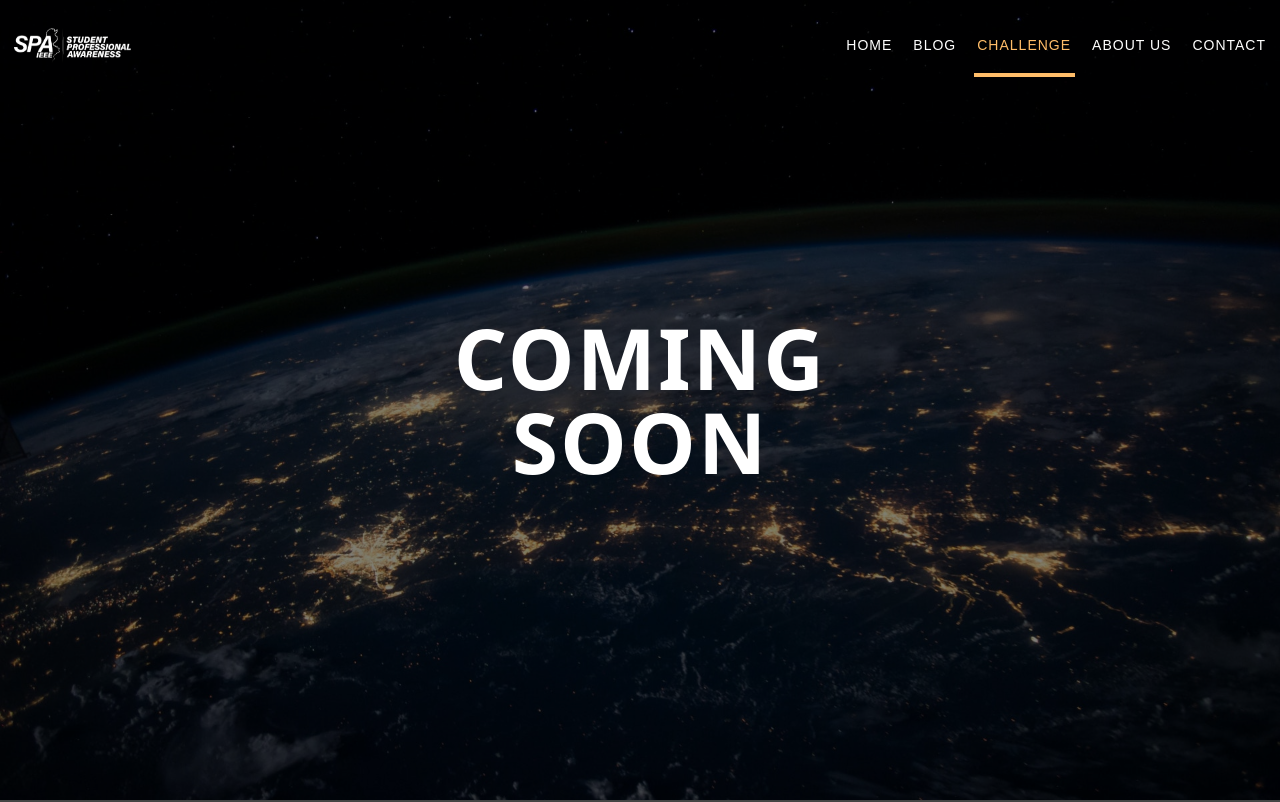
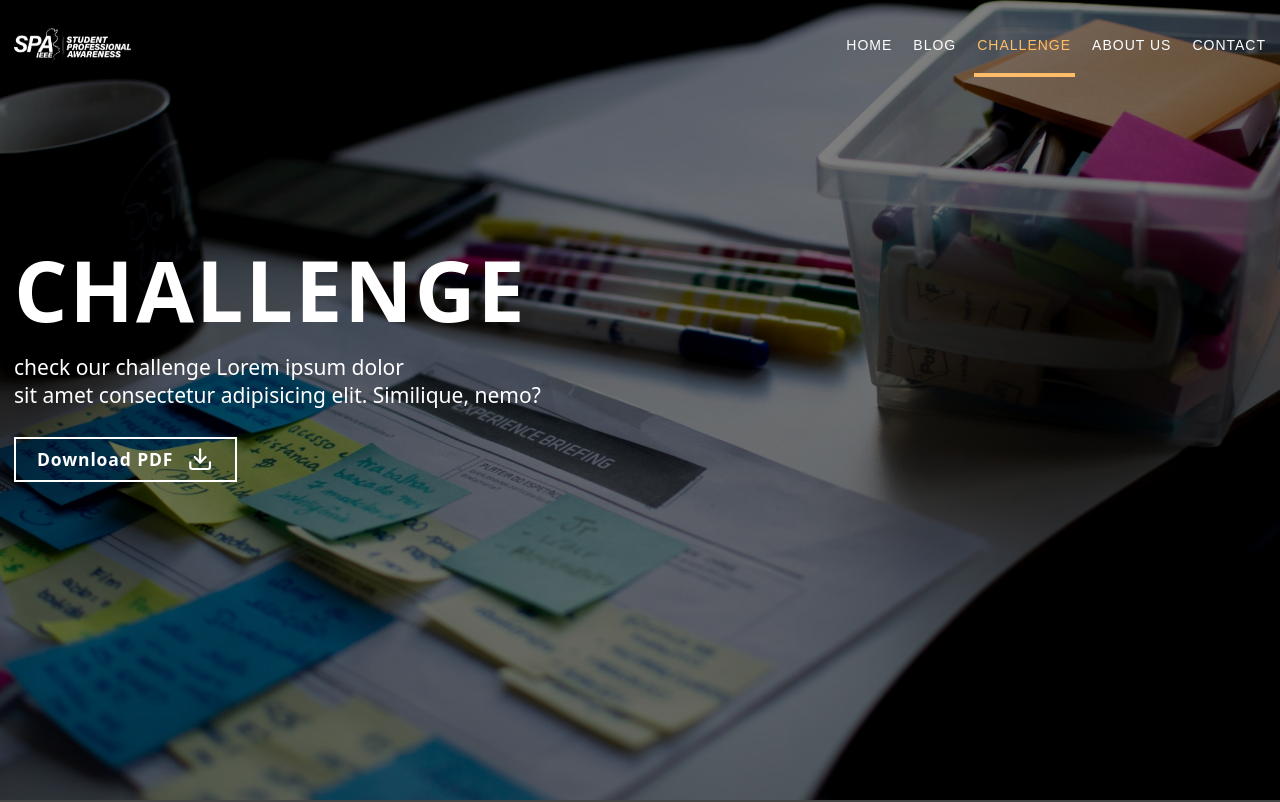
Before and after one commit to wadhah101/spax-website, a Next.js app: page /challenge in a window 1280 px wide. Shown: the top 802 px of the page. Built offline with nearby package versions, Linux system fonts and the light colour scheme; a web font is replaced by a local one.

Commit message:
added cdc

```diff
--- a/components/pages/challenge/Banner/index.tsx
+++ b/components/pages/challenge/Banner/index.tsx
@@ -1,30 +1,39 @@
 import * as React from 'react'
-import BannerWithImage from '../../../template/BannerWithImage'
-import styles from './banner.module.scss'
-import * as fa from 'react-icons/fa'
+import { FiDownload } from 'react-icons/fi'
 
-const imageUrl = 'challenge.webp'
+const imageUrl = '/pages/challenge/banner.jpg'
 
-const Banner: React.FunctionComponent = () => {
+const ChallengeBanner: React.FunctionComponent = () => {
 	return (
-		<BannerWithImage src={imageUrl}>
-			<div className={styles.rContainer}>
-				<h1 className={styles.rTitle}>
-					ARE YOU UP <br /> TO THE <br />
-					<span className={styles.bigger}> CHALLENGE ?</span>
-				</h1>
-				<a
-					href="/files/tripe-i-specs.pdf"
-					target="_blank"
-					rel="noreferrer"
-					className={styles.cdcButton}
-				>
-					<span>DOWNLOAD SPECIFICATIONS (CAHIER DE CHARGE)</span>
-					<fa.FaDownload />
-				</a>
+		<div className="relative flex flex-col min-h-screen ">
+			<img src={imageUrl} className="absolute top-0 left-0 w-full h-full" />
+			<div className="absolute top-0 left-0 w-full h-full bg-black bg-opacity-50" />
+			<div className="relative z-10 flex items-center flex-grow w-full pb-20 text-white place-items-center mcontainer ">
+				<div className="flex flex-col items-center md:items-start">
+					<h1 className="text-4xl font-bold tracking-wide md:text-8xl">
+						CHALLENGE
+					</h1>
+					<h2 className="mt-6 text-2xl text-center md:text-left">
+						check our challenge Lorem ipsum dolor <br /> sit amet consectetur
+						adipisicing elit. Similique, nemo?
+					</h2>
+					<div className="flex ">
+						{/* TODO organize : repeating myself */}
+						<a
+							className="inline-flex items-center px-6 py-2 mt-8 font-semibold tracking-wider duration-300 border-2 border-white md:text-xl hover:bg-white hover:text-black hover:text-opacity-80 hover:"
+							href="/pages/challenge/cdc-spax.pdf"
+							download="cdc-spax.pdf"
+						>
+							<span>Download PDF</span>
+							<div className="ml-4 text-3xl ">
+								<FiDownload />
+							</div>
+						</a>
+					</div>
+				</div>
 			</div>
-		</BannerWithImage>
+		</div>
 	)
 }
 
-export default Banner
+export default ChallengeBanner
--- a/pages/challenge.tsx
+++ b/pages/challenge.tsx
@@ -1,12 +1,12 @@
 import { NextPage } from 'next'
 import React from 'react'
+import ChallengeBanner from '../components/pages/challenge/Banner'
 import BasePage from '../components/shared/BasePage'
-import ComingSoon from '../components/template/ComingSoon'
 
 const challenge: NextPage = () => {
 	return (
 		<BasePage>
-			<ComingSoon />
+			<ChallengeBanner />
 		</BasePage>
 	)
 }
--- a/styles/index.css
+++ b/styles/index.css
@@ -7,20 +7,9 @@
 	font-family: 'Poppins', sans-serif;
 }
 
-html {
-	font-family: 'Montserrat', sans-serif;
-}
-
-/* h1,
-h2,
-h3,
-h4,
-h5 {
-  font-family: 'Playfair Display', sans-serif;
-} */
-
 /* WARNING ONLY USE FOR PROD */
 body {
+	font-family: 'Montserrat', sans-serif;
 	overflow-x: hidden;
 }
 
```
Also changed, not shown: public/pages/challenge/banner.jpg (added), 1 other file (tests, documents, lock files or other folders).
